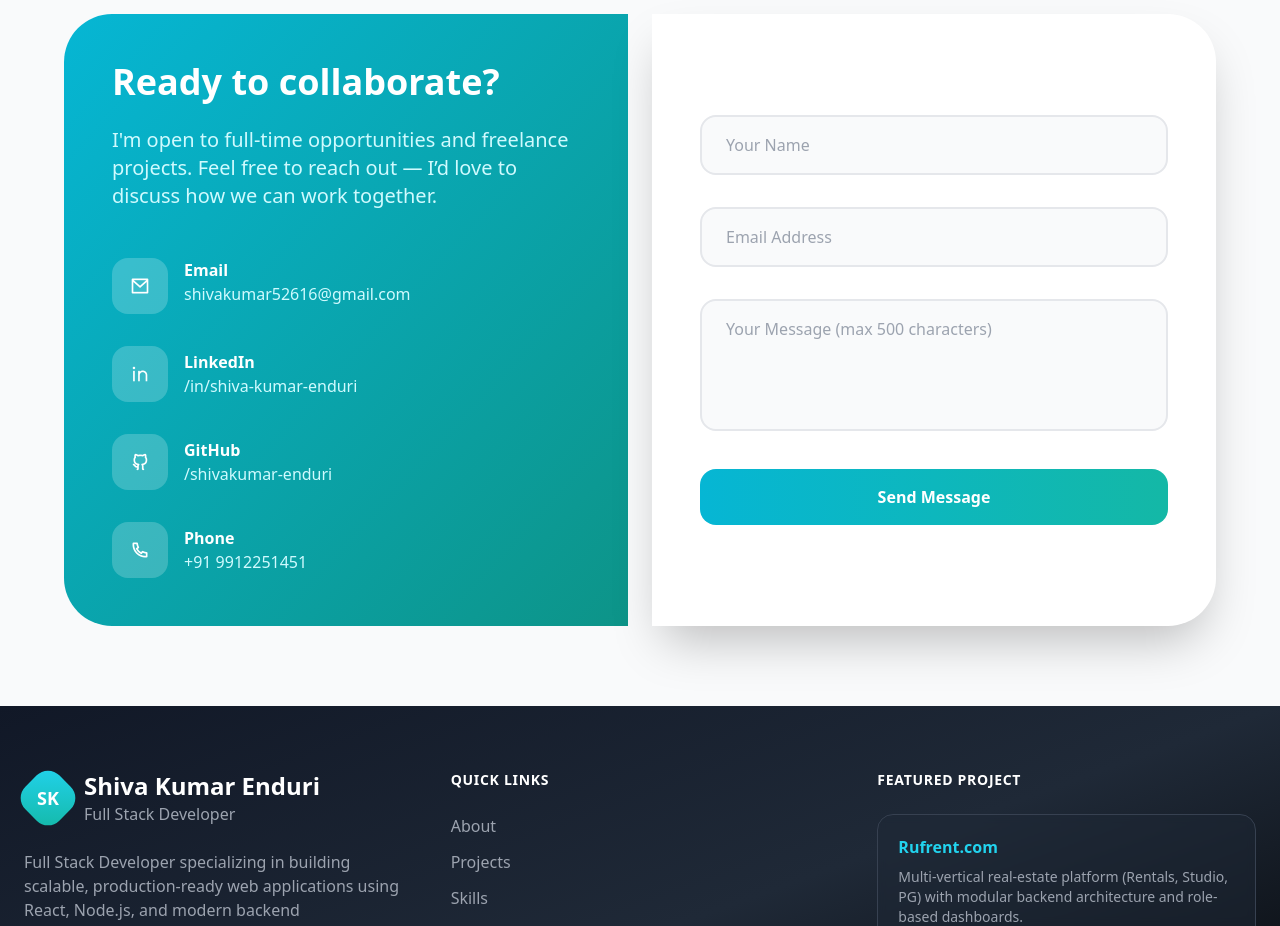
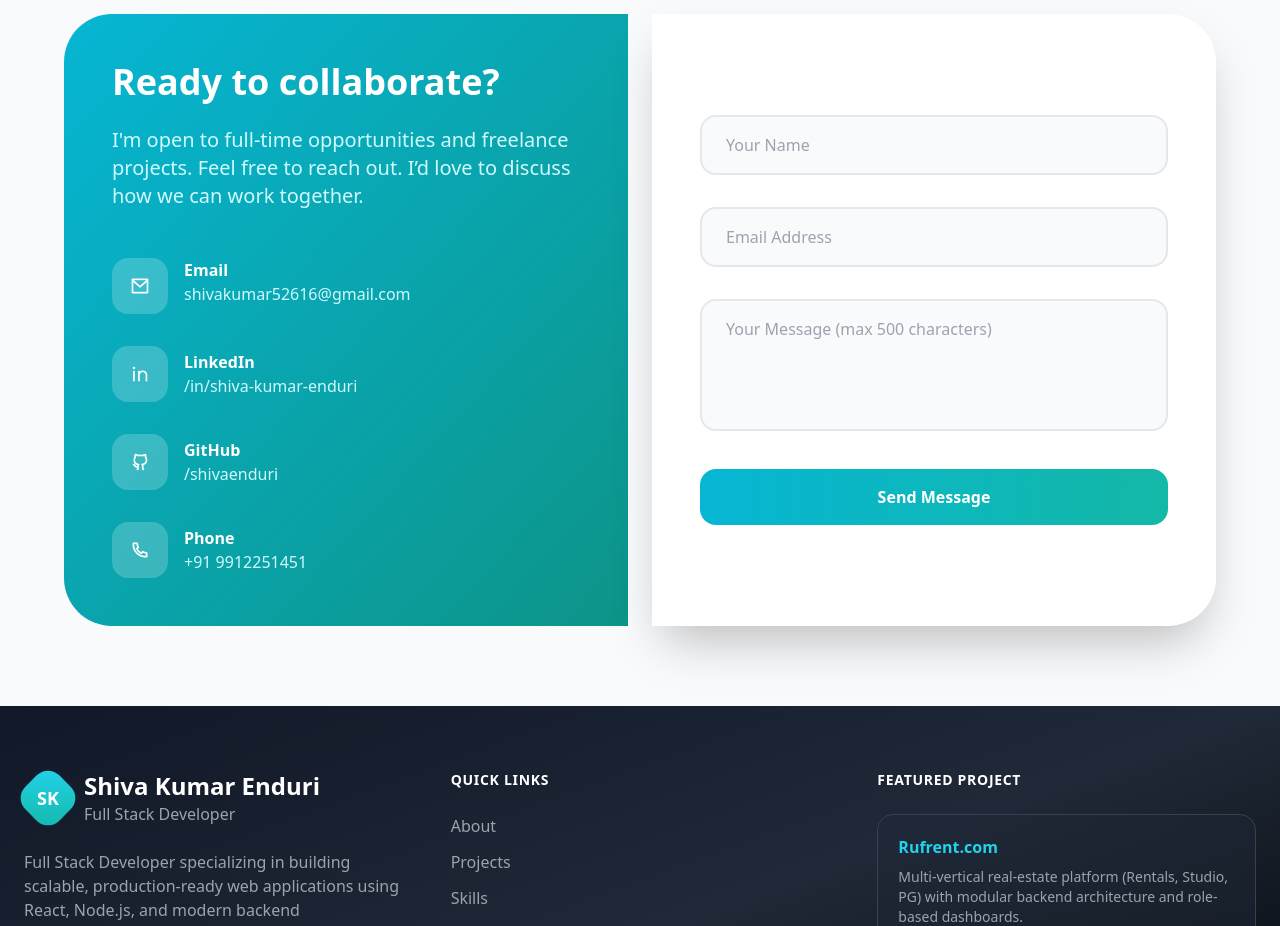
Before and after one commit to ShivaEnduri/portfolio, a React (Vite) app: page / in a window 1280 px wide. Shown: the part 6920-7846 px from the top of the page. Built offline with nearby package versions, Linux system fonts and the light colour scheme.

Commit message:
Modified Links

```diff
--- a/src/components/Footer.jsx
+++ b/src/components/Footer.jsx
@@ -26,7 +26,7 @@ const Footer = () => {
             <div className="flex space-x-4">
               {/* LINKEDIN */}
               <a
-                href="https://www.linkedin.com/in/your-linkedin"
+                href="https://www.linkedin.com/in/shiva-kumar-enduri-450769229?utm_source=share&utm_campaign=share_via&utm_content=profile&utm_medium=android_app"
                 target="_blank"
                 rel="noopener noreferrer"
                 className="group w-11 h-11 border-2 border-gray-600 rounded-xl flex items-center justify-center hover:border-cyan-400 hover:bg-cyan-400 transition-all duration-300"
@@ -36,7 +36,7 @@ const Footer = () => {
 
               {/* GITHUB */}
               <a
-                href="https://github.com/your-github"
+                href="https://github.com/"
                 target="_blank"
                 rel="noopener noreferrer"
                 className="group w-11 h-11 border-2 border-gray-600 rounded-xl flex items-center justify-center hover:border-cyan-400 hover:bg-cyan-400 transition-all duration-300"
--- a/src/sections/Contact.jsx
+++ b/src/sections/Contact.jsx
@@ -51,7 +51,7 @@ const Contact = () => {
                 Ready to collaborate?
               </h3>
               <p className="text-base sm:text-lg lg:text-xl text-cyan-100 mb-8 sm:mb-12 leading-relaxed">
-                I'm open to full-time opportunities and freelance projects. Feel free to reach out —
+                I'm open to full-time opportunities and freelance projects. Feel free to reach out.
                 I’d love to discuss how we can work together.
               </p>
 
@@ -84,7 +84,7 @@ const Contact = () => {
                   <div>
                     <div className="font-semibold">LinkedIn</div>
                     <a
-                      href="https://www.linkedin.com/in/your-linkedin"
+                      href="https://www.linkedin.com/in/shiva-kumar-enduri-450769229?utm_source=share&utm_campaign=share_via&utm_content=profile&utm_medium=android_app"
                       target="_blank"
                       rel="noopener noreferrer"
                       className="text-cyan-100 hover:text-white transition-colors"
@@ -102,12 +102,12 @@ const Contact = () => {
                   <div>
                     <div className="font-semibold">GitHub</div>
                     <a
-                      href="https://github.com/your-github"
+                      href="https://github.com/"
                       target="_blank"
                       rel="noopener noreferrer"
                       className="text-cyan-100 hover:text-white transition-colors"
                     >
-                      /shivakumar-enduri
+                      /shivaenduri
                     </a>
                   </div>
                 </div>
```
